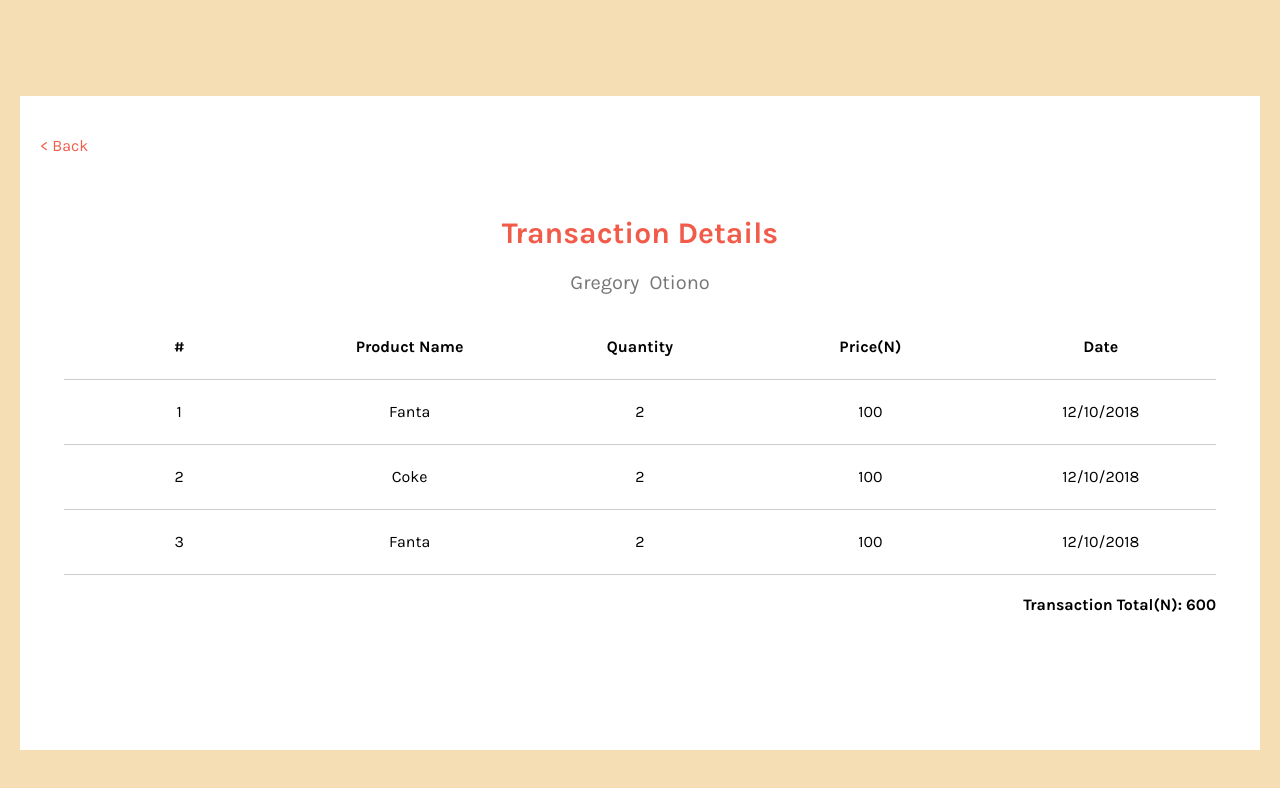
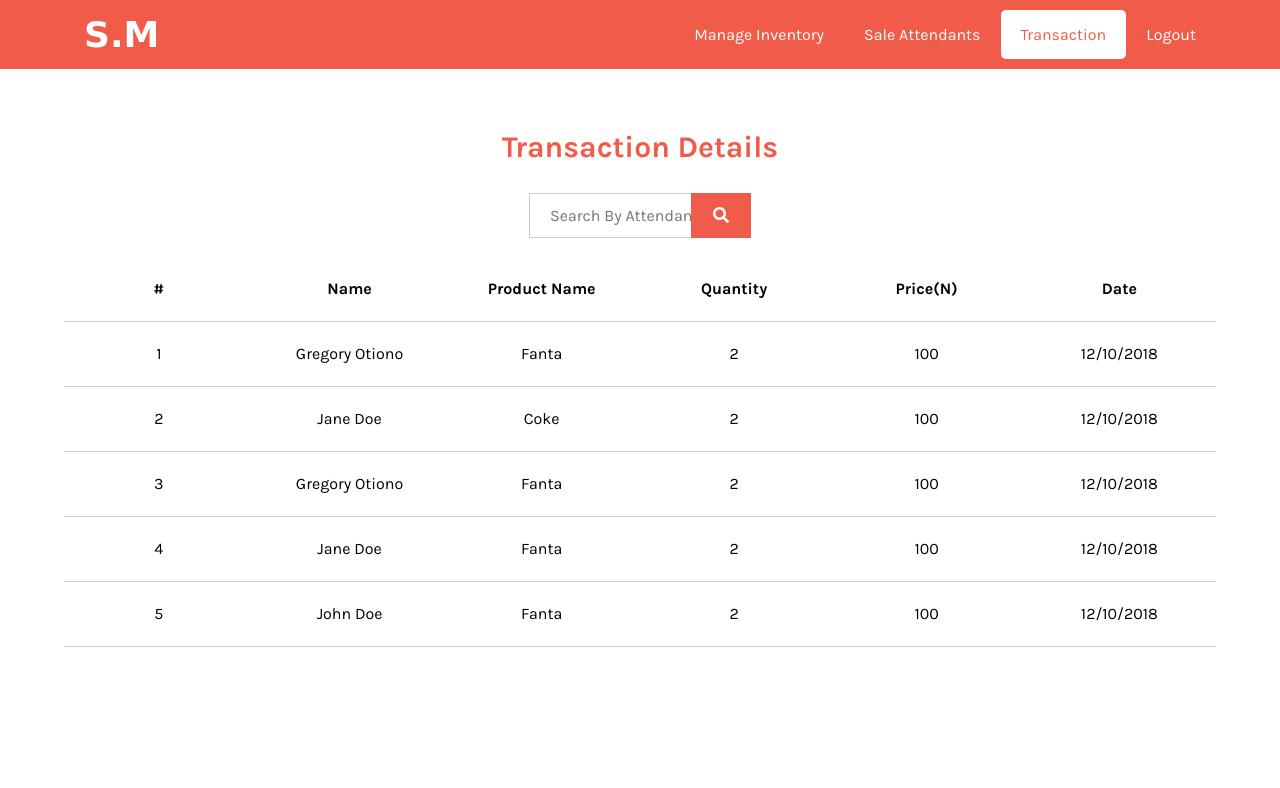
Before and after one commit to sirStephen/store-management, a website: page ui/user-transaction.html in a window 1280 px wide. Drawn offline with Linux system fonts and the light colour scheme.

Commit message:
chore(front-end): reconstruct transaction page
Admin should see andfilter transcations by sales-attendant

[chore #161403092]

```diff
--- a/ui/user-transaction.html
+++ b/ui/user-transaction.html
@@ -1,27 +1,57 @@
 <!DOCTYPE html>
 <html>
+
 <head>
   <meta charset="utf-8" />
   <meta http-equiv="X-UA-Compatible" content="IE=edge">
   <title>STORE MANAGER</title>
   <meta name="viewport" content="width=device-width, initial-scale=1">
+  <link rel="stylesheet" href="https://use.fontawesome.com/releases/v5.4.1/css/all.css" integrity="sha384-5sAR7xN1Nv6T6+dT2mhtzEpVJvfS3NScPQTrOxhwjIuvcA67KV2R5Jz6kr4abQsz"
+    crossorigin="anonymous">
   <link href="https://fonts.googleapis.com/css?family=Karla:400,700" rel="stylesheet">
   <link rel="stylesheet" type="text/css" href="assets/css/style.css" />
 </head>
-<body class="signin-body">
-  <section>
-    <div class="section-form-side">
-      <div class="section-form user-tranction">
-        <a href="attendant.html" class="a-default back">&lt; Back</a>
+
+<body id="transaction-page">
+  <header>
+    <div class="container-fluid">
+      <div class="nav-container">
+        <div class="logo-container general-one">
+          <h2 class="logo">S.M</h2>
+        </div>
+        <div class="nav-links-container general-one">
+          <ul class="nav-links">
+            <li class="nav-link">
+              <a href="manage-inventory.html">Manage Inventory</a>
+            </li>
+            <li class="nav-link">
+              <a href="attendant.html">Sale Attendants</a>
+            </li>
+            <li class="nav-link">
+              <a href="#" class="active-transaction">Transaction</a>
+            </li>
+            <li class="nav-link">
+              <a href="index.html">Logout</a>
+            </li>
+          </ul>
+        </div>
+      </div>
+    </div>
+  </header>
   <main class="products">
-          <h3 class="checkout-header add-product-header">Transaction Details</h3>
-          <div class="user-details dis-flex">
-            <p>Gregory </p>
-            <p>Otiono</p>
+    <h3 class="checkout-header">Transaction Details</h3>
+    <form role="search" class="search dis-flex">
+      <div class="search-container dis-flex">
+        <input type="search" id="mySearch" name="q" placeholder="Search By Attendants" aria-label="Search for products">
+        <button class="search-button">
+          <i class="fas fa-search"></i>
+        </button>
       </div>
+    </form>
     <table id="checkout">
       <tr>
         <th>#</th>
+        <th>Name</th>
         <th>Product Name</th>
         <th>Quantity</th>
         <th>Price(N)</th>
@@ -31,6 +61,7 @@
       </tr>
       <tr>
         <td>1</td>
+        <td>Gregory Otiono</td>
         <td>Fanta</td>
         <td>2</td>
         <td>100</td>
@@ -38,6 +69,7 @@
       </tr>
       <tr>
         <td>2</td>
+        <td>Jane Doe</td>
         <td>Coke</td>
         <td>2</td>
         <td>100</td>
@@ -45,21 +77,32 @@
       </tr>
       <tr>
         <td>3</td>
+        <td>Gregory Otiono</td>
+        <td>Fanta</td>
+        <td>2</td>
+        <td>100</td>
+        <td>12/10/2018</td>
+      </tr>
+      <tr>
+        <td>4</td>
+        <td>Jane Doe</td>
+        <td>Fanta</td>
+        <td>2</td>
+        <td>100</td>
+        <td>12/10/2018</td>
+      </tr>
+      <tr>
+        <td>5</td>
+        <td>John Doe</td>
         <td>Fanta</td>
         <td>2</td>
         <td>100</td>
         <td>12/10/2018</td>
       </tr>
     </table>
+  </main>
 
-          <section class="checkout-total-container">
-            <div class="checkout-total">
-              <h4>Transaction Total(N): <span>600</span></h4>
-            </div>
-          </section>
-        </main>
-      </div>
-    </div>
-  </section>
+  <script src="main.js"></script>
 </body>
+
 </html>
```
Also changed, not shown: ui/attendant.html (+3 -24 lines), ui/manage-inventory.html (+3 -0 lines). Lines whose indentation alone changed are shown as unchanged.
